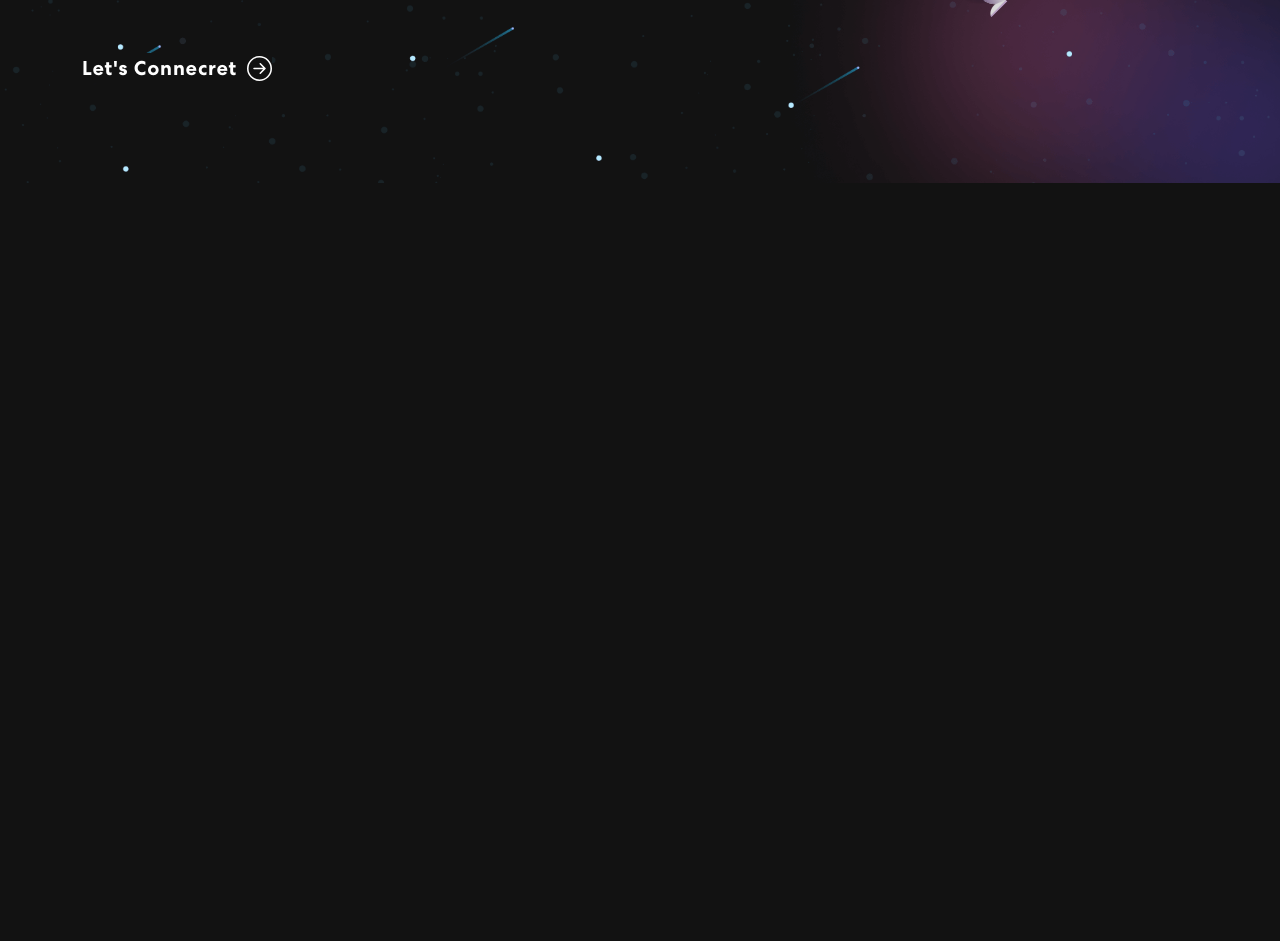
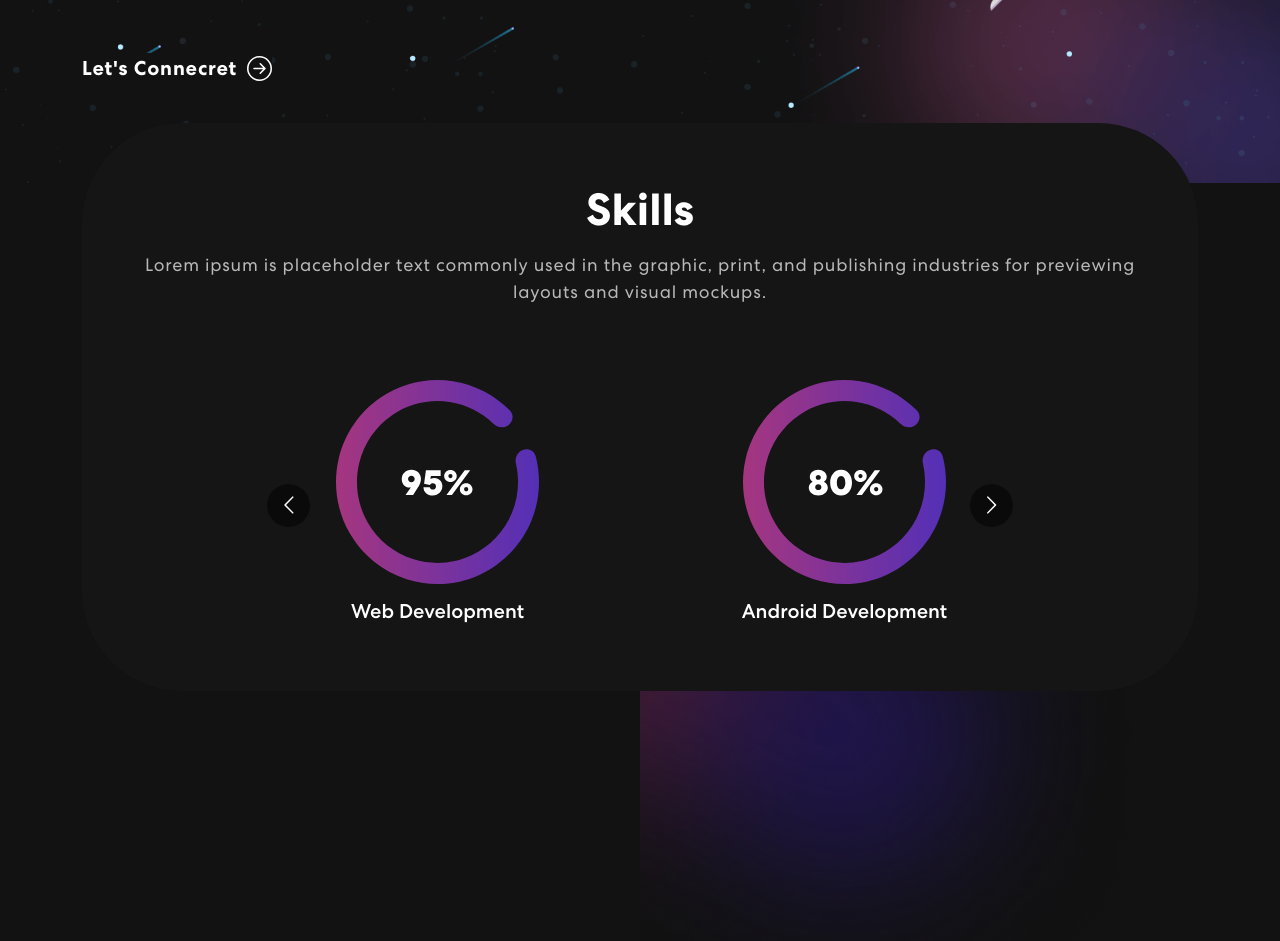
Before and after one commit to Ace7568/my_porfolio, a React (Create React App) app: page / in a window 1280 px wide. Shown: the part 560-1501 px from the top of the page. Before the commit the page ends 800 px from the top, so only its background shows below. Built offline with nearby package versions, Linux system fonts and the light colour scheme.

Commit message:
modified:   package-lock.json 	modified:   package.json 	modified:   src/App.css 	modified:   src/App.js 	modified:   src/components/Navbar.js 	new file:   src/components/Skills.js

```diff
--- a/package.json
+++ b/package.json
@@ -11,6 +11,7 @@
     "react-bootstrap": "^2.8.0",
     "react-bootstrap-icons": "^1.10.3",
     "react-dom": "^18.2.0",
+    "react-multi-carousel": "^2.8.4",
     "react-scripts": "5.0.1",
     "web-vitals": "^2.1.4"
   },
--- a/src/App.css
+++ b/src/App.css
@@ -275,6 +275,53 @@
       transform: translateY(-20px);
   }
 }
+
+
 .txt-rotate > .wrap {
 border-right: 0.08em solid #666;
 }
+
+.skill{
+  padding: 0 0 50px 0;
+  position: relative;
+}
+
+.skill-bx{
+  background: #151515;
+  border-radius: 100px;
+  text-align: center;
+  padding: 60px 50px;
+  margin-top: -60px;
+}
+
+.skill h2 {
+	font-size: 45px;
+	font-weight: 700;
+}
+
+.skill p {
+  color: #B8B8B8;
+  font-size: 18px;
+  letter-spacing: 0.8px;
+  line-height: 1.5em;
+  margin: 14px 0 75px 0;
+}
+
+.skill-slider {
+  width: 80%;
+  margin: 0 auto;
+  position: relative;
+}
+
+.skill-slider .item img {
+  width: 50%;
+  margin: 0 auto 15px auto;
+}
+
+.background-image-left {
+  top: 28%;
+  position: absolute;
+  bottom: 0;
+  width: 40%;
+  z-index: -4;
+}
--- a/src/App.js
+++ b/src/App.js
@@ -2,12 +2,14 @@
 import './App.css';
 import { NavBar } from './components/Navbar';
 import { Banner } from './components/Banner';
+import { Skills } from './components/Skills';
 
 function App() {
   return (
     <div className="App">
       <NavBar/>
       <Banner/>
+      <Skills/>
     </div>
   );
 }
--- a/src/components/Navbar.js
+++ b/src/components/Navbar.js
@@ -37,8 +37,8 @@
         <Navbar.Collapse id="basic-navbar-nav">
           <Nav className="me-auto">
             <Nav.Link href="#home" className={activelink==='Home' ? "active navbar-link" : "navbar-link"} onClick={() => onupdate('Home')}>Home</Nav.Link>
-            <Nav.Link href="#link" className={activelink==='Skills' ? "active navbar-link" : "navbar-link"} onClick={() => onupdate('Skills')}>Skills</Nav.Link>
-            <Nav.Link href="#link" className={activelink==='Projects' ? "active navbar-link" : "navbar-link"} onClick={() => onupdate('Projects')}>Projects</Nav.Link>
+            <Nav.Link href="#skill" className={activelink==='Skills' ? "active navbar-link" : "navbar-link"} onClick={() => onupdate('Skills')}>Skills</Nav.Link>
+            <Nav.Link href="#project" className={activelink==='Projects' ? "active navbar-link" : "navbar-link"} onClick={() => onupdate('Projects')}>Projects</Nav.Link>
           </Nav>
           <span className='navbar-text'>
             <div className='social-icons'>
--- /dev/null
+++ b/src/components/Skills.js
@@ -0,0 +1,68 @@
+import React from 'react'
+import { Row,Col, Container } from 'react-bootstrap';
+import Carousel from "react-multi-carousel";
+import "react-multi-carousel/lib/styles.css";
+import meter1 from '../assets/img/meter1.svg';
+import meter2 from '../assets/img/meter2.svg';
+import meter3 from '../assets/img/meter3.svg';
+import colorsharp from '../assets/img/color-sharp.png';
+
+export const Skills = () => {
+    const responsive = {
+        superLargeDesktop: {
+          // the naming can be any, depends on you.
+          breakpoint: { max: 4000, min: 3000 },
+          items: 5
+        },
+        desktop: {
+          breakpoint: { max: 3000, min: 1024 },
+          items: 3
+        },
+        tablet: {
+          breakpoint: { max: 1024, min: 464 },
+          items: 2
+        },
+        mobile: {
+          breakpoint: { max: 464, min: 0 },
+          items: 1
+        }
+      };
+  return (
+    <section className='skill' id='skill'>
+        <Container>
+            <Row>
+                <Col>
+                <div className='skill-bx'>
+                    <h2>
+                        Skills
+                    </h2>
+                    <p>Lorem ipsum is placeholder text commonly used in the graphic, print, and publishing industries for previewing layouts and visual mockups.</p>
+
+                    <Carousel responsive={responsive} infinite={true} className='skill-slider'>
+                        <div className='item'>
+                            <img src={meter1} alt=''/>
+                            <h5>Web Development</h5>
+                        </div>
+                        <div className='item'>
+                            <img src={meter2} alt=''/>
+                            <h5>Android Development</h5>
+                        </div>
+                        <div className='item'>
+                            <img src={meter3} alt=''/>
+                            <h5>Competitive Coding</h5>
+                        </div>
+                        <div className='item'>
+                            <img src={meter1} alt=''/>
+                            <h5>Data Structures</h5>
+                        </div>
+                    </Carousel>
+                </div>
+                </Col>
+            </Row>
+        </Container>
+
+        <img className='background-image-left' src={colorsharp}/>
+
+    </section>
+  )
+}
```
Also changed, not shown: 1 other file (tests, documents, lock files or other folders).
